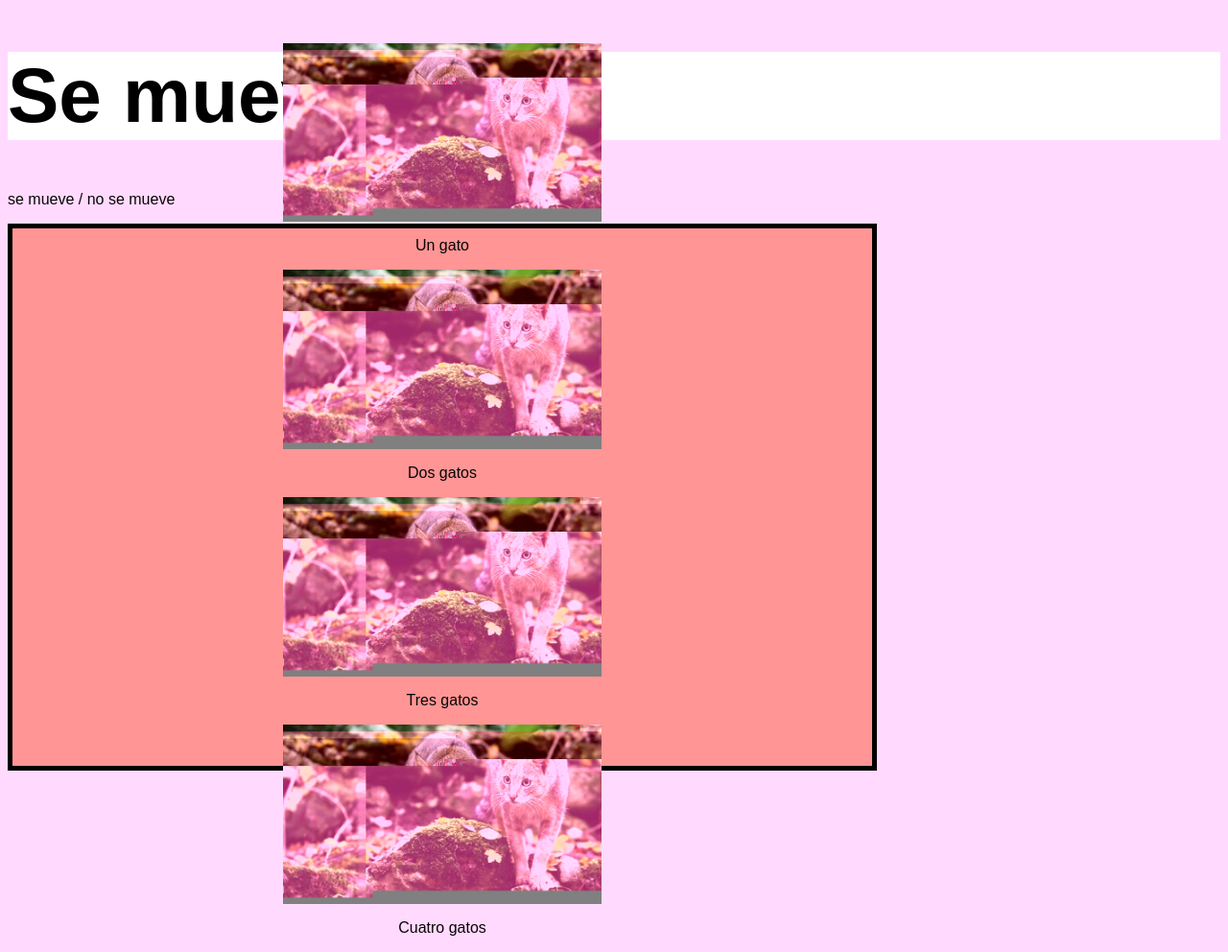
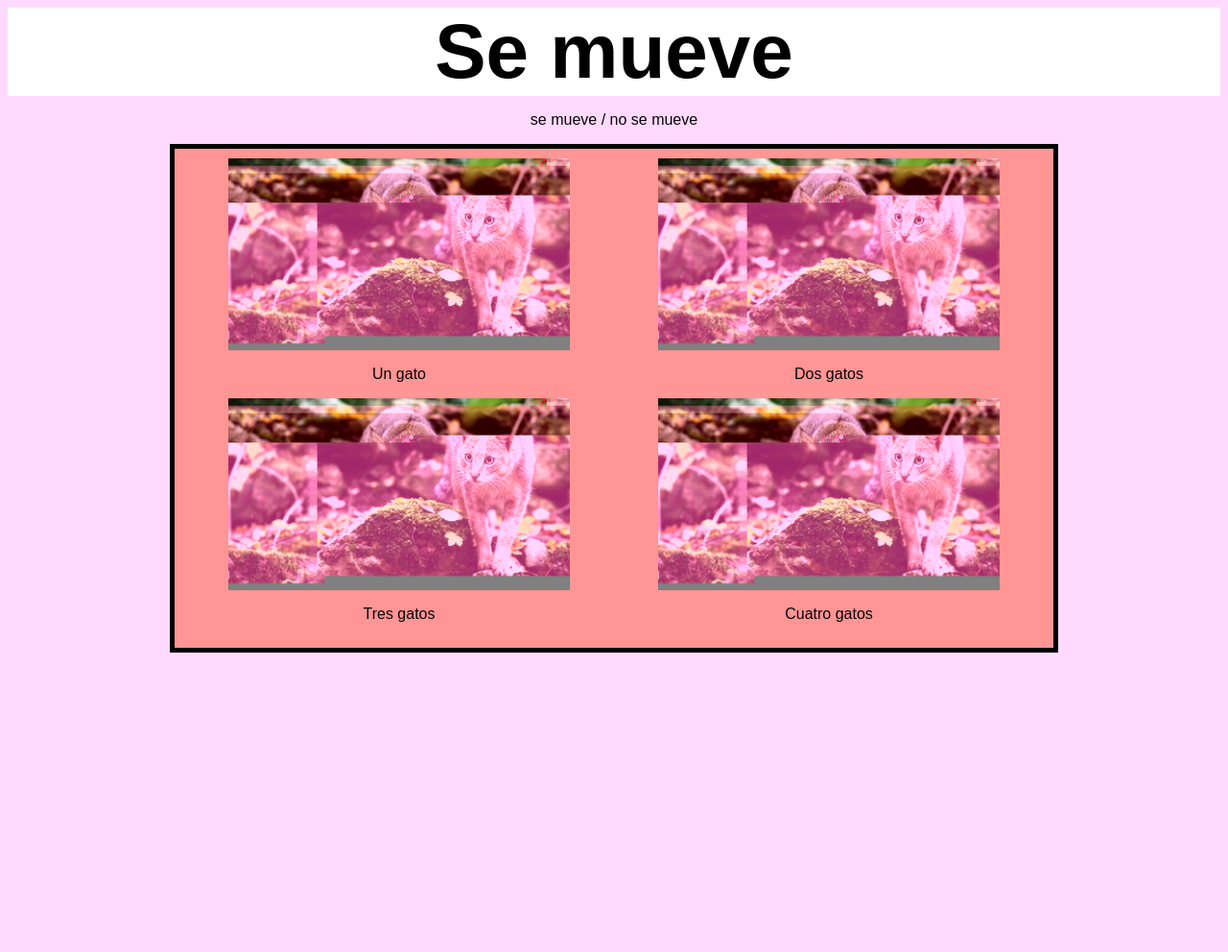
Before and after one commit to Eros487/se_mueve, a plain HTML site: page index.html in a window 1280 px wide. Shown: the whole page at 96% size. After the commit the page ends 800 px from the top, so only its background shows below. Drawn offline with Linux system fonts and the light colour scheme; a web font is replaced by a local one.

Commit message:
animación y arreglos

```diff
--- a/estilo.css
+++ b/estilo.css
@@ -1,15 +1,22 @@
 @import url('https://fonts.googleapis.com/css2?family=Cabin+Sketch:wght@400;700&display=swap');
 
 body {
-    background-color: #FFDAFE;
-     font-family: "Cabin Sketch", sans-serif;
-  font-weight: 400;
-  font-style: normal;
+   background-color: #FFDAFE;
+   font-family: "Cabin Sketch", sans-serif;
+   font-weight: 400;
+   font-style: normal;
+
+ /*  animation-name: cambioColor;
+    animation-duration: 4s;
+    animation-iteration-count: infinite;
+    */
 }
 
 h1 {
     background-color: white;
     font-size: 5em;
+    text-align: center;
+    margin: 0;
 }
 h1:hover {
     color: #FFDAFE;
@@ -17,18 +24,20 @@ h1:hover {
 
 p {
     color: #060606;
+    text-align: center;
 }
 
 #galeria {
     background-color: #FF9594;
     border: solid #000000 5px;
     width: 70vw;
-    height: 70vh;
+    height: 500px;
     display: flex;
     flex-direction: row;
     flex-wrap: wrap;
     justify-content: space-around;
-    align-content: center;
+    margin: 0 auto; /*Para centrar la galería en la pantalla*/
+    padding: 10px;
 }
 
 #galeria:hover {
@@ -36,7 +45,7 @@ p {
 }
 
 .foto {
-width: 45%;
+height: 200px;
 }
 
 .elemento {
@@ -44,3 +53,11 @@ width: 45%;
     flex-direction: column;
     align-items: center;
 }
+
+/*
+@keyframes cambioColor {
+   0%  {background-color: rgb(239, 228, 19); height: 0%}
+  25%  {background-color: rgb(36, 234, 22); }
+  50%  {background-color: rgb(0, 153, 255); }
+  100% {background-color: rgb(255, 220, 24); height: 20%}
+}*/
```
